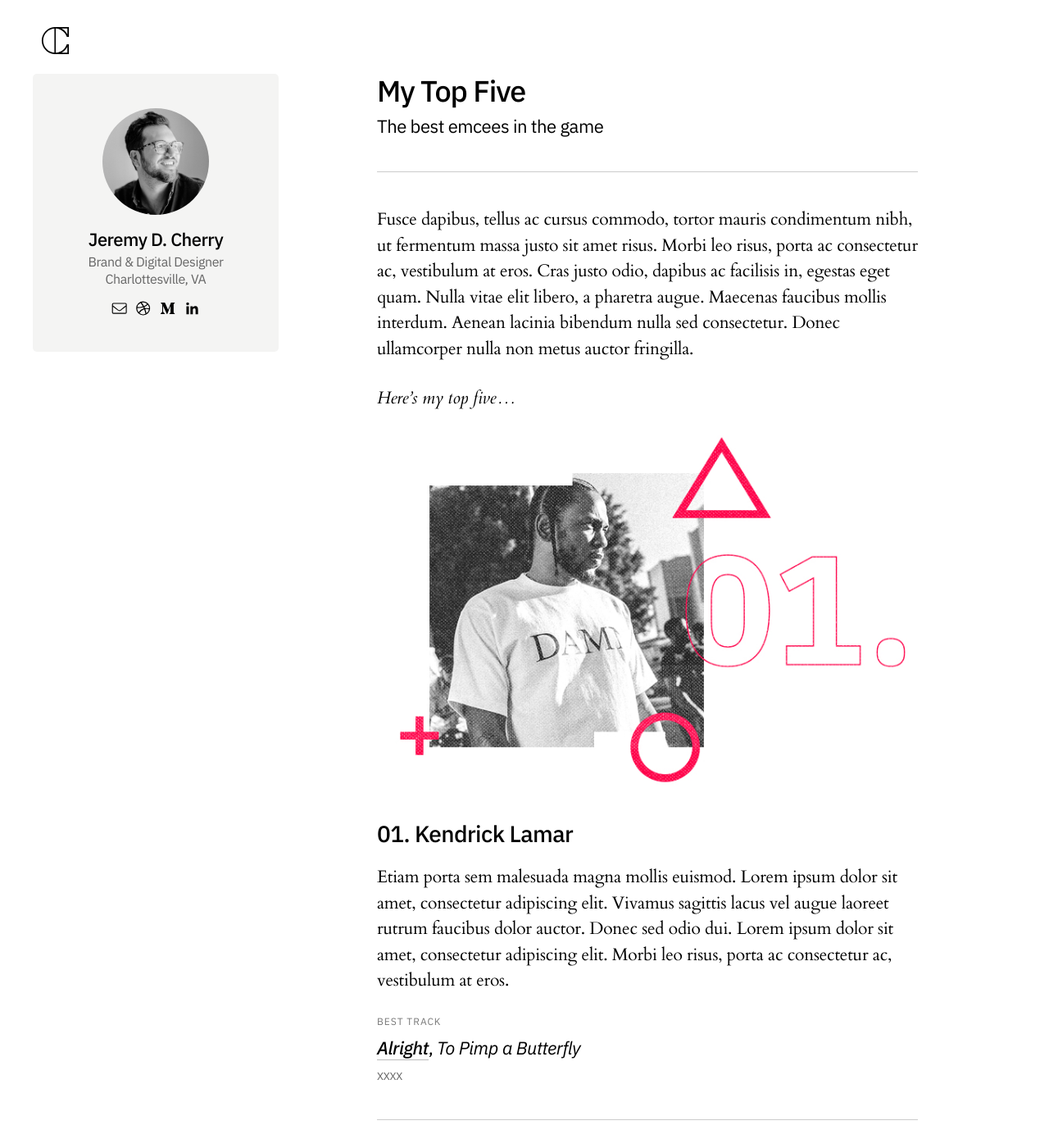
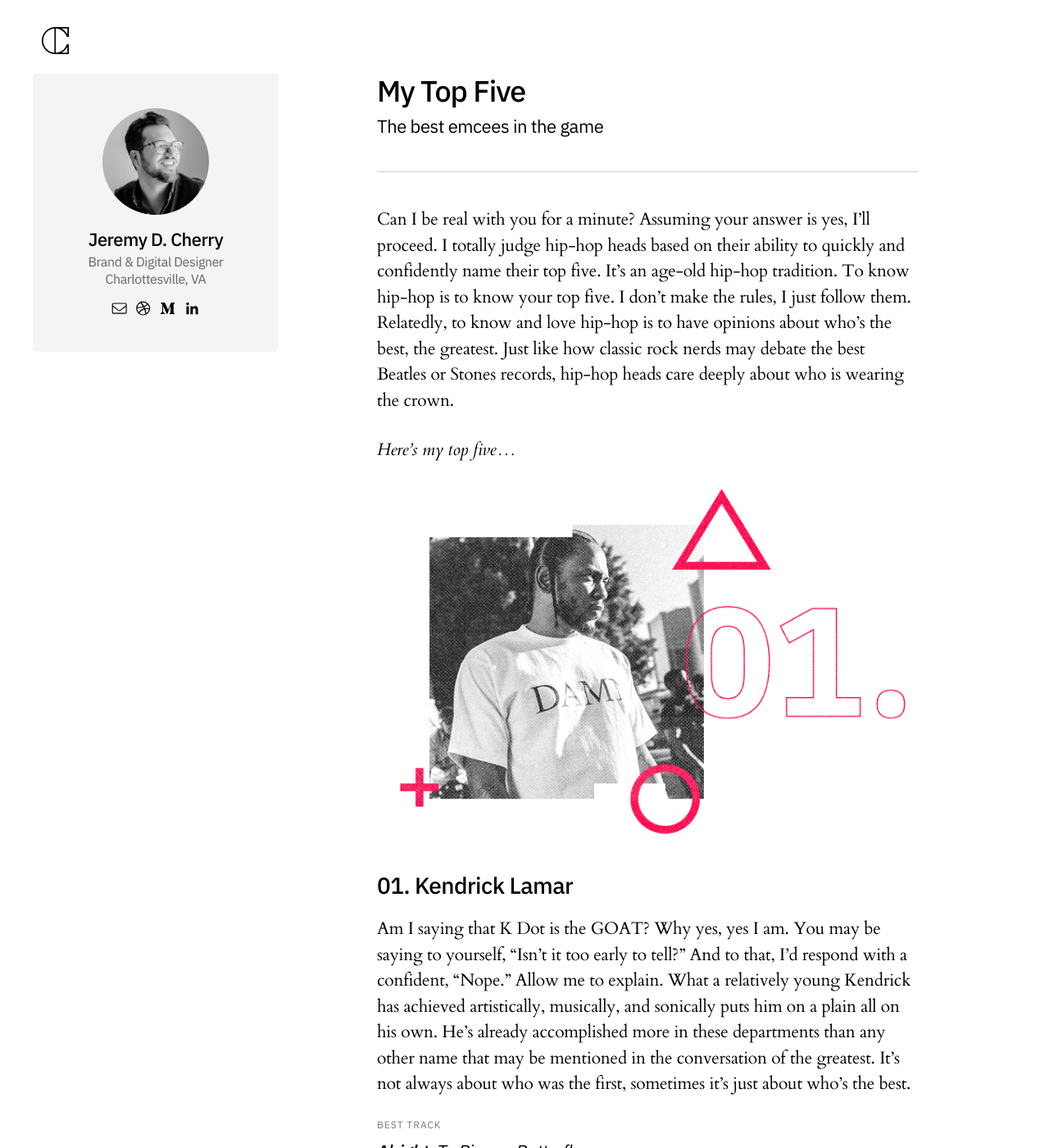
Before and after one commit to jeremydcherry/jeremydcherry.github.io, a Jekyll site: the page built from content/top-five.md, in a window 1280 px wide and 1400 px high. Shown: the whole window at 82% size. Built offline with Jekyll 4.4.1, drawn with Linux system fonts in a browser that asks for light colours; some of the changed text lies outside the part shown.

Commit message:
Added Top Five

```diff
--- a/content/top-five.md
+++ b/content/top-five.md
@@ -8,7 +8,7 @@
 
 ---
 
-Fusce dapibus, tellus ac cursus commodo, tortor mauris condimentum nibh, ut fermentum massa justo sit amet risus. Morbi leo risus, porta ac consectetur ac, vestibulum at eros. Cras justo odio, dapibus ac facilisis in, egestas eget quam. Nulla vitae elit libero, a pharetra augue. Maecenas faucibus mollis interdum. Aenean lacinia bibendum nulla sed consectetur. Donec ullamcorper nulla non metus auctor fringilla.
+Can I be real with you for a minute? Assuming your answer is yes, I’ll proceed. I totally judge hip-hop heads based on their ability to quickly and confidently name their top five. It’s an age-old hip-hop tradition. To know hip-hop is to know your top five. I don’t make the rules, I just follow them. Relatedly, to know and love hip-hop is to have opinions about who’s the best, the greatest. Just like how classic rock nerds may debate the best Beatles or Stones records, hip-hop heads care deeply about who is wearing the crown.
 
 _Here's my top five..._
 
@@ -16,12 +16,12 @@
 
 ## 01. Kendrick Lamar
 
-Etiam porta sem malesuada magna mollis euismod. Lorem ipsum dolor sit amet, consectetur adipiscing elit. Vivamus sagittis lacus vel augue laoreet rutrum faucibus dolor auctor. Donec sed odio dui. Lorem ipsum dolor sit amet, consectetur adipiscing elit. Morbi leo risus, porta ac consectetur ac, vestibulum at eros.
+Am I saying that K Dot is the GOAT? Why yes, yes I am. You may be saying to yourself, “Isn’t it too early to tell?” And to that, I’d respond with a confident, “Nope.” Allow me to explain. What a relatively young Kendrick has achieved artistically, musically, and sonically puts him on a plain all on his own. He’s already accomplished more in these departments than any other name that may be mentioned in the conversation of the greatest. It’s not always about who was the first, sometimes it’s just about who’s the best.
 
 #### Best Track
 
-### [_Alright_](), _To Pimp a Butterfly_
-###### XXXX
+### [_Alright_](https://open.spotify.com/track/3iVcZ5G6tvkXZkZKlMpIUs?si=91c26f403fb74708), _To Pimp a Butterfly_
+###### 2015
 
 ---
 
@@ -29,12 +29,12 @@
 
 ## 02. Ye
 
-Etiam porta sem malesuada magna mollis euismod. Lorem ipsum dolor sit amet, consectetur adipiscing elit. Vivamus sagittis lacus vel augue laoreet rutrum faucibus dolor auctor. Donec sed odio dui. Lorem ipsum dolor sit amet, consectetur adipiscing elit. Morbi leo risus, porta ac consectetur ac, vestibulum at eros.
+It’s hard to know what to even say about the artist formerly known as Kanye West. It can even feel silly to include him on a list of emcees because he transcended that label long ago. Whether you have an appetite for the emotional rollercoaster that is being a Yeezy fan or not, it’s getting harder and harder to deny his impact on music, let alone hip-hop. I’ve always said of Kanye, “The man’s a genius, and he knows it.” That’s enough to drive anyone crazy.
 
 #### Best Track
 
-### [_All of the Lights_](), _My Dark Twisted Fantasy_
-###### XXXX
+### [_All of the Lights_](https://open.spotify.com/track/22L7bfCiAkJo5xGSQgmiIO?si=6cf932e6501f4650), _My Dark Twisted Fantasy_
+###### 2010
 
 ---
 
@@ -42,12 +42,12 @@
 
 ## 03. André 3000
 
-Etiam porta sem malesuada magna mollis euismod. Lorem ipsum dolor sit amet, consectetur adipiscing elit. Vivamus sagittis lacus vel augue laoreet rutrum faucibus dolor auctor. Donec sed odio dui. Lorem ipsum dolor sit amet, consectetur adipiscing elit. Morbi leo risus, porta ac consectetur ac, vestibulum at eros.
+I mean come on, it’s 3 Stacks. The man epitomizes hip-hop’s exploratory side. He not only exudes individuality, he completely re-invented the flow of hip-hop. The South still has something to say, and it’s through André’s _(and Big Boi’s)_ legacy. Though Outkast’s power may come from an undeniable chemistry between its dynamic duo, there’s just something about André that makes him magnetic. He’s bucked every expectation of what a “rapper” should be like, and led an entire class of emcees to follow in his large footsteps.
 
 #### Best Track
 
-### [_Ms. Jackson_](), _Stankonia_
-###### XXXX
+### [_Ms. Jackson_](https://open.spotify.com/track/0I3q5fE6wg7LIfHGngUTnV?si=d7ab7eb4c4854a09), _Stankonia_
+###### 2000
 
 ---
 
@@ -55,12 +55,12 @@
 
 ## 04. 2Pac
 
-Etiam porta sem malesuada magna mollis euismod. Lorem ipsum dolor sit amet, consectetur adipiscing elit. Vivamus sagittis lacus vel augue laoreet rutrum faucibus dolor auctor. Donec sed odio dui. Lorem ipsum dolor sit amet, consectetur adipiscing elit. Morbi leo risus, porta ac consectetur ac, vestibulum at eros.
+Tupac Shakur is a legend. That sentence feels like the penultimate 90’s cliche, but it’s true. A debate ensues amongst listeners any time an artist is taken too young. Would these artists be lauded as the monumentals figure they are had their flame not been entiquished so early and so traumatically? For Pac, I think his legacy cemented itself before his untimely death. It may have taken us years to catch up to the endless posthumous catalog, making it quite daunting, but I’d argue that his work speaks for itself.
 
 #### Best Track
 
-### [_Track Here_](), _Album Here_
-###### XXXX
+### [_Dear Mama_](https://open.spotify.com/track/6tDxrq4FxEL2q15y37tXT9?si=2158a14e96784da2), _Me Against the World_
+###### 1995
 
 ---
 
@@ -68,12 +68,12 @@
 
 ## 05. Black Thought
 
-Etiam porta sem malesuada magna mollis euismod. Lorem ipsum dolor sit amet, consectetur adipiscing elit. Vivamus sagittis lacus vel augue laoreet rutrum faucibus dolor auctor. Donec sed odio dui. Lorem ipsum dolor sit amet, consectetur adipiscing elit. Morbi leo risus, porta ac consectetur ac, vestibulum at eros.
+Black Thought continues to affirm the craft of hip-hop lyricism. He’s a master craftsman. He’s spent decades meticulously crafting his artform all while never taking himself too seriously. The Roots, long ago, assured audiences that they are just here for the music. Whether that’s taking center stage, backing an artist, or becoming late night’s best band, they always deliver. Sure there would be no Roots without Quest’s driving rhythm, but there would also be no Roots without Tariq’s evolutionary rhyme.
 
 #### Best Track
 
-### [_Track Here_](), _Album Here_
-###### XXXX
+### [_How I Got Over_](https://open.spotify.com/track/51bnnsURQ9bITMraBp4Vbu?si=d2568a9b1ab34fa7), _How I Got Over_
+###### 2010
 
 ---
 
```
Also changed, not shown: index.md (+3 -0 lines).
